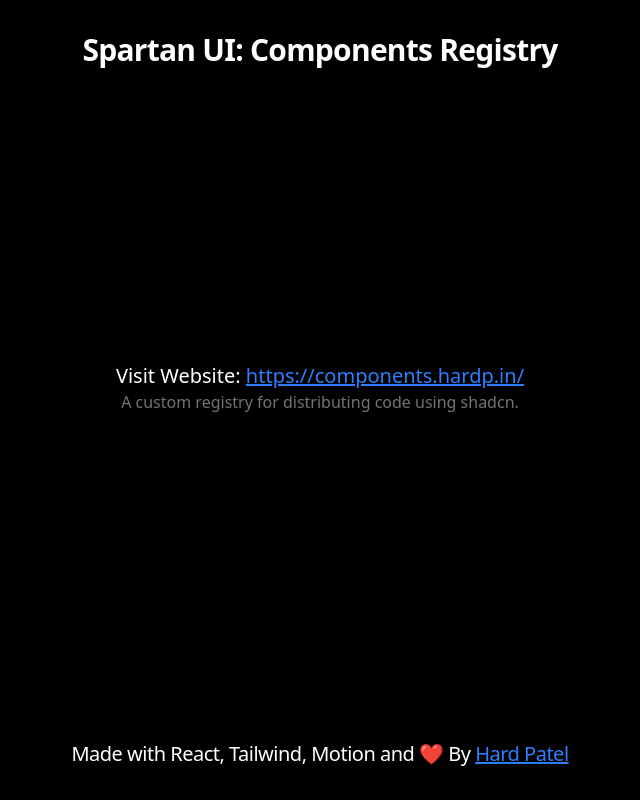
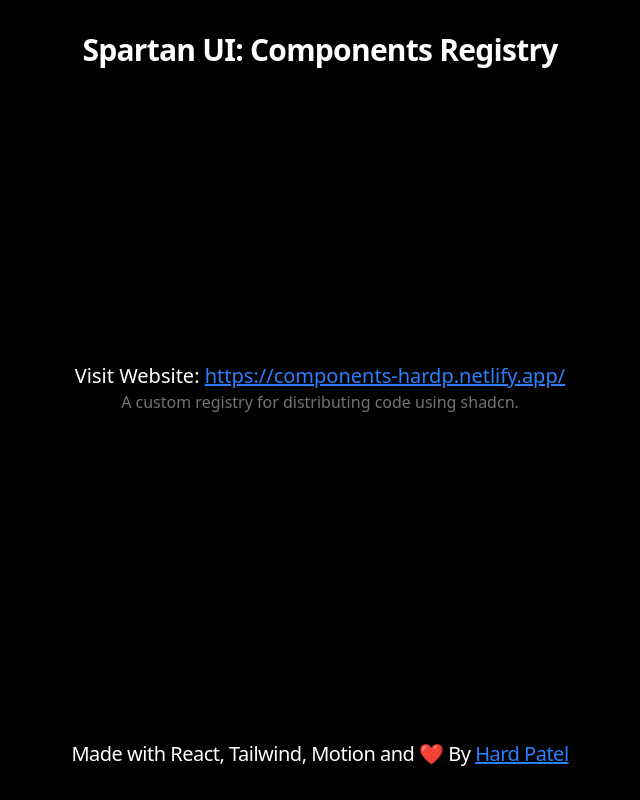
Before and after one commit to Hard-Patel/registry-spartan-ui, a Next.js app: page / in a window 1280 px wide. Shown: the whole page, without its empty margins (320-960 px from the left). Built offline with nearby package versions, Linux system fonts and the light colour scheme.

Commit message:
Revert "chore: migrate netlify.app URLs to hardp.in custom domains"
This reverts commit db5a0cf1d5aa092b64df7d429b494a6219d11ace.

```diff
--- a/app/page.tsx
+++ b/app/page.tsx
@@ -12,9 +12,9 @@
             Visit Website:{" "}
             <a
               className="text-blue-500 underline"
-              href="https://components.hardp.in/"
+              href="https://components-hardp.netlify.app/"
             >
-              https://components.hardp.in/
+              https://components-hardp.netlify.app/
             </a>
           </span>
           <p className="text-muted-foreground">
@@ -27,7 +27,7 @@
             <a
               target="_blank"
               className="text-blue-500 underline"
-              href="https://hardp.in/"
+              href="https://hard-patel.netlify.app/"
             >
               Hard Patel
             </a>
--- a/public/r/registry.json
+++ b/public/r/registry.json
@@ -1,6 +1,6 @@
 {
   "name": "Components HardPatel",
-  "homepage": "https://components.hardp.in/",
+  "homepage": "https://components-hardp.netlify.app/",
   "items": [
     {
       "name": "blur-hover-text",
--- a/registry.json
+++ b/registry.json
@@ -1,6 +1,6 @@
 {
   "name": "Components HardPatel",
-  "homepage": "https://components.hardp.in/",
+  "homepage": "https://components-hardp.netlify.app/",
   "items": [
     {
       "name": "blur-hover-text",
```
Also changed, not shown: 1 other file (tests, documents, lock files or other folders).
